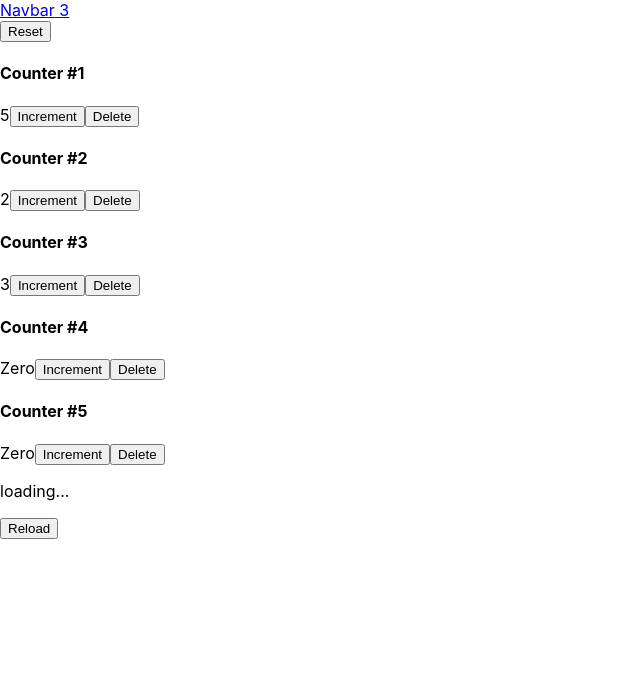
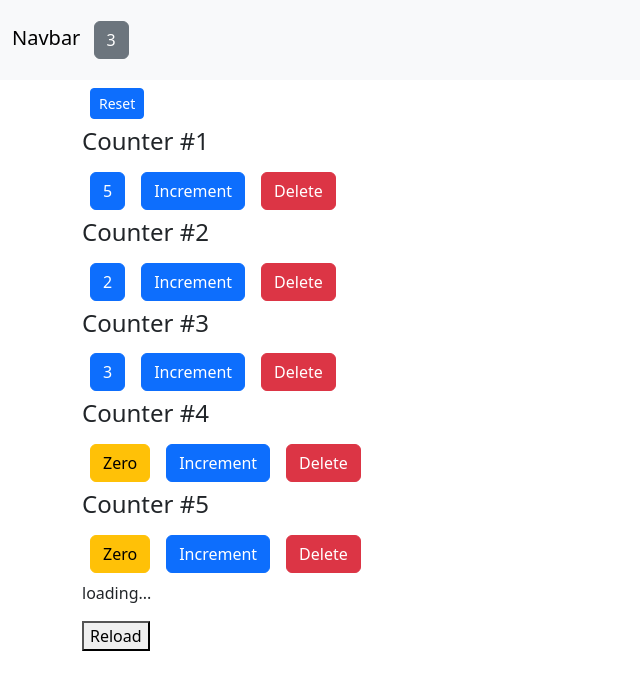
Before and after one commit to arnab-kundu/react-app, a React (Create React App) app: page / in a window 1280 px wide. Shown: the top 690 px of the page, without its empty margins (0-640 px from the left). Built offline with nearby package versions, Linux system fonts and the light colour scheme; no server answers.

Commit message:
css fixed

```diff
--- a/package.json
+++ b/package.json
@@ -6,6 +6,7 @@
     "@testing-library/jest-dom": "^5.17.0",
     "@testing-library/react": "^13.4.0",
     "@testing-library/user-event": "^13.5.0",
+    "bootstrap": "^5.3.3",
     "react": "^18.3.1",
     "react-dom": "^18.3.1",
     "react-scripts": "5.0.1",
--- a/src/components/counterApp/counter.jsx
+++ b/src/components/counterApp/counter.jsx
@@ -2,7 +2,7 @@ import React, { Component } from 'react';
 
 class Counter extends Component {
     conditionalAttribute() {
-        return this.props.counter.value === 0 ? "badge m-2 badge-warning" : "badge m-2 badge-primary";
+        return this.props.counter.value === 0 ? "btn m-2 btn-warning" : "btn m-2 btn-primary";
     }
 
     conditionalRendering() {
--- a/src/components/counterApp/navBar.jsx
+++ b/src/components/counterApp/navBar.jsx
@@ -6,7 +6,7 @@ const NavBar = ({ totalCounters }) => {
         <nav className="navbar navbar-light bg-light">
             <div className="container-fluid">
                 <a className="navbar-brand" href="#">Navbar{" "}
-                    <span className="badge badge-pill badge-secondary m-2">{totalCounters}</span>
+                    <span className="btn btn-secondary m-2">{totalCounters}</span>
                 </a>
             </div>
         </nav>
--- a/src/index.js
+++ b/src/index.js
@@ -3,6 +3,7 @@ import ReactDOM from 'react-dom/client';
 import './index.css';
 import App from './App';
 import reportWebVitals from './reportWebVitals';
+import 'bootstrap/dist/css/bootstrap.css'
 
 const root = ReactDOM.createRoot(document.getElementById('root'));
 root.render(
```
Also changed, not shown: 1 other file (tests, documents, lock files or other folders).
